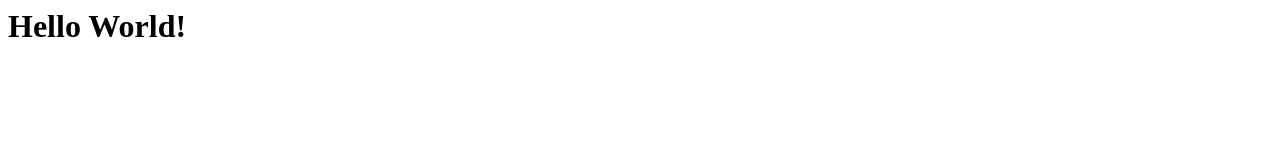
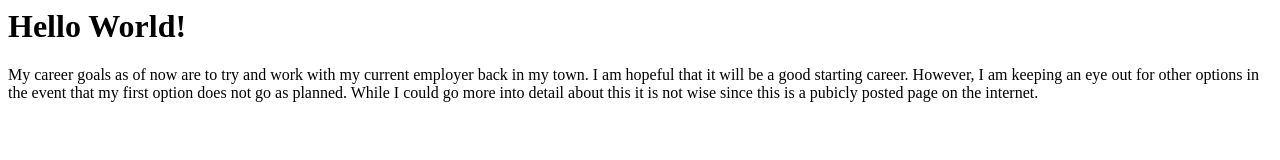
Before and after one commit to SgtKilgore406/SgtKilgore406.github.io, a plain HTML site: page index.html in a window 1280 px wide. Drawn offline with Linux system fonts and the light colour scheme.

Commit message:
My Career Goals

```diff
--- a/index.html
+++ b/index.html
@@ -4,5 +4,12 @@
 	</head>
 	<body>
 		<h1>Hello World!</h1>
+		<p1>
+			My career goals as of now are to try and work with my current employer back in my town.
+			I am hopeful that it will be a good starting career. However, I am keeping an eye out
+			for other options in the event that my first option does not go as planned. While I
+			could go more into detail about this it is not wise since this is a pubicly posted
+			page on the internet.
+		</p1>
 	</body>
 </html>
```
